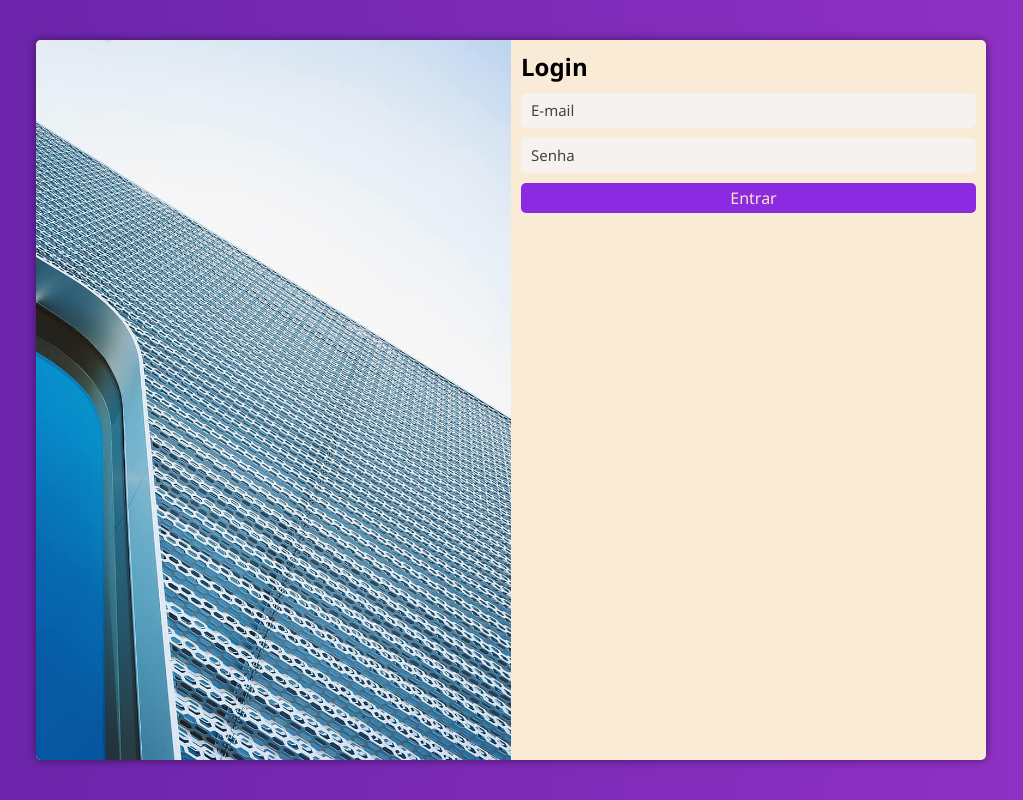
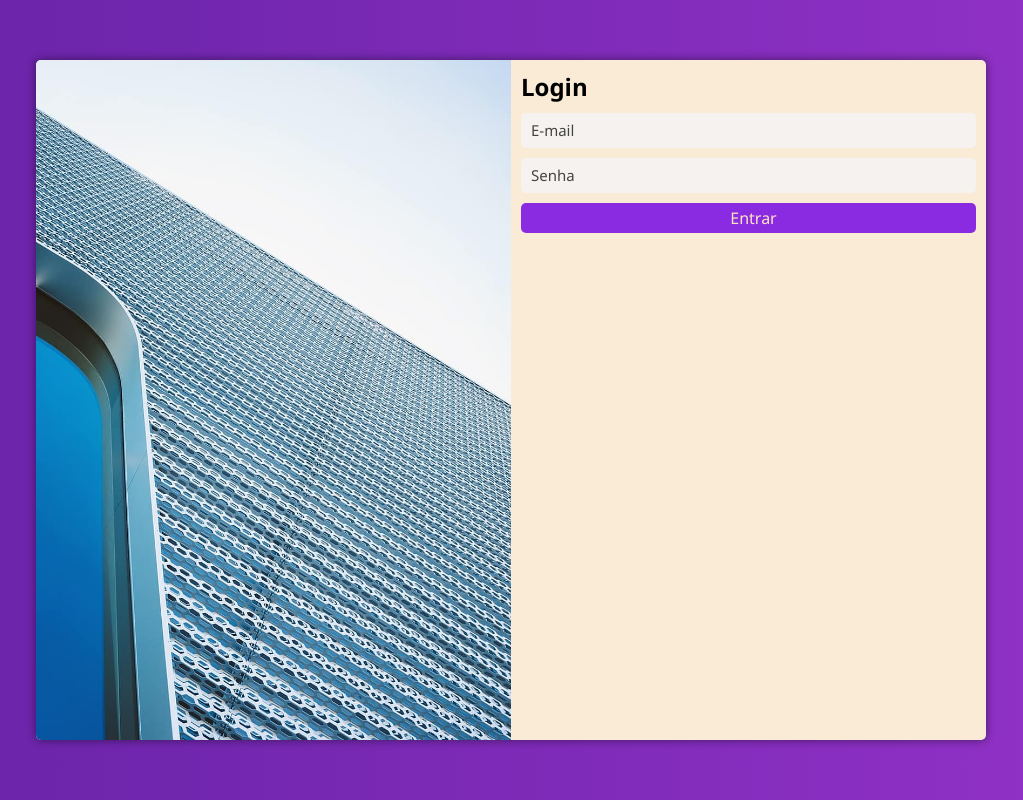
Before and after one commit to arielrlima/projeto-login, a PHP site: page / in a window 1280 px wide. Shown: the whole page, without its empty margins (129-1152 px from the left). Run offline with PHP 8.4, Linux system fonts and the light colour scheme.

Commit message:
Update style.css

```diff
--- a/style/style.css
+++ b/style/style.css
@@ -30,7 +30,7 @@ section#login {
     overflow: hidden;
     background-color: antiquewhite;
     width: 90%;
-    height: 90%;
+    height: 85%;
     border-radius: 5px;
     box-shadow: 0px 0px 10px rgba(0, 0, 0, 0.481);
 }
```
